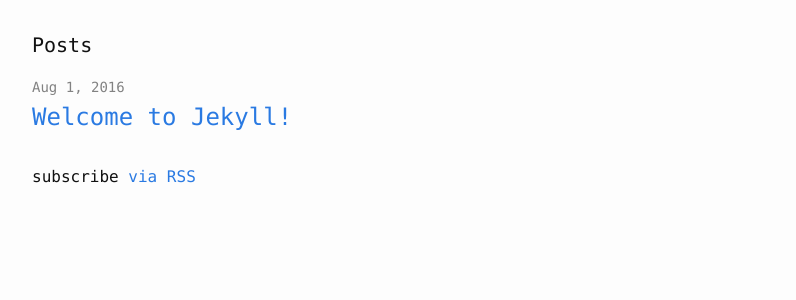
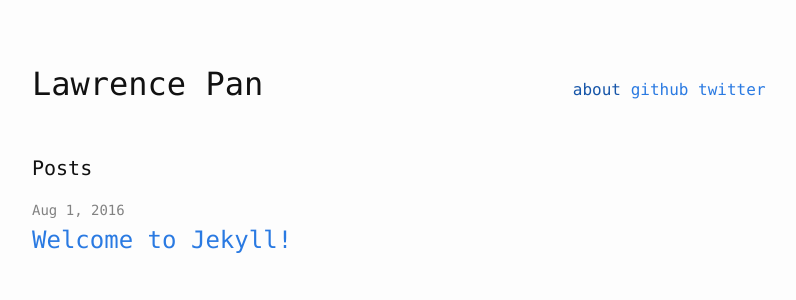
Before and after one commit to lpan/lpan.github.io, a Jekyll site: the page built from index.html, in a window 1280 px wide. Shown: the top 300 px of the page, without its empty margins (238-1034 px from the left). Built offline with Jekyll 4.4.1, drawn with Linux system fonts in a browser that asks for light colours.

Commit message:
minimalism op

```diff
--- a/_includes/header.html
+++ b/_includes/header.html
@@ -1,5 +1,28 @@
 <header class="header-wrapper">
+
   {% if page.url != "/" %}
-    <p>Back</p>
+    <a href="/">&#8617; back</a>
   {% endif %}
+
+  {% if page.url == "/" %}
+    <div>
+      <h1 class="header-main">Lawrence Pan</h1>
+      <ul class="header-nav-list">
+        <li><a href="">about</a></li>
+        <li>
+          <a href="https://github.com/{{ site.github_username }}"
+             target="_blank">
+            github
+          </a>
+        </li>
+        <li>
+          <a href="https://twitter.com/{{ site.twitter_username }}"
+             target="_blank">
+            twitter
+          </a>
+        </li>
+      </ul>
+    </div>
+  {% endif %}
+
 </header>
--- a/_sass/_base.scss
+++ b/_sass/_base.scss
@@ -204,3 +204,7 @@ pre {
     }
   }
 }
+
+.inline-display {
+  display: inline-block;
+}
--- a/_sass/_layout.scss
+++ b/_sass/_layout.scss
@@ -1,71 +1,34 @@
 /**
  * Site header
  */
-.header-nav {
-    float: right;
-    line-height: 56px;
+.header-wrapper {
+  @extend .wrapper;
 
-    .menu-icon {
-        display: none;
+  $header-spacing: $spacing-unit * 2;
+  margin-top: $header-spacing;
 }
 
-    .page-link {
-        color: $text-color;
-        line-height: $base-line-height;
+.header-main {
+  @extend .inline-display;
+}
 
-        // Gaps between nav items, but not on the last one
-        &:not(:last-child) {
-            margin-right: 20px;
+.header-nav-list {
+  @extend .inline-display;
+
+  list-style: none;
+  margin: 0;
+  padding: 0;
+  margin-left: $spacing-unit * 10;
+  li {
+    @extend .inline-display;
   }
+
+  @include media-query($on-laptop) {
+    margin-left: $spacing-unit * 4;
   }
 
   @include media-query($on-palm) {
-        position: absolute;
-        top: 9px;
-        right: $spacing-unit / 2;
-        background-color: $background-color;
-        border: 1px solid $grey-color-light;
-        border-radius: 5px;
-        text-align: right;
-
-        .menu-icon {
-            display: block;
-            float: right;
-            width: 36px;
-            height: 26px;
-            line-height: 0;
-            padding-top: 10px;
-            text-align: center;
-
-            > svg {
-                width: 18px;
-                height: 15px;
-
-                path {
-                    fill: $grey-color-dark;
-                }
-            }
-        }
-
-        .trigger {
-            clear: both;
-            display: none;
-        }
-
-        &:hover .trigger {
-            display: block;
-            padding-bottom: 5px;
-        }
-
-        .page-link {
-            display: block;
-            padding: 5px 10px;
-
-            &:not(:last-child) {
-                margin-right: 0;
-            }
-            margin-left: 20px;
-        }
+    margin-left: 0;
   }
 }
 
--- a/index.html
+++ b/index.html
@@ -18,6 +18,4 @@ layout: default
     {% endfor %}
   </ul>
 
-  <p class="rss-subscribe">subscribe <a href="{{ "/feed.xml" | prepend: site.baseurl }}">via RSS</a></p>
-
 </div>
```
Lines whose indentation alone changed are shown as unchanged.
